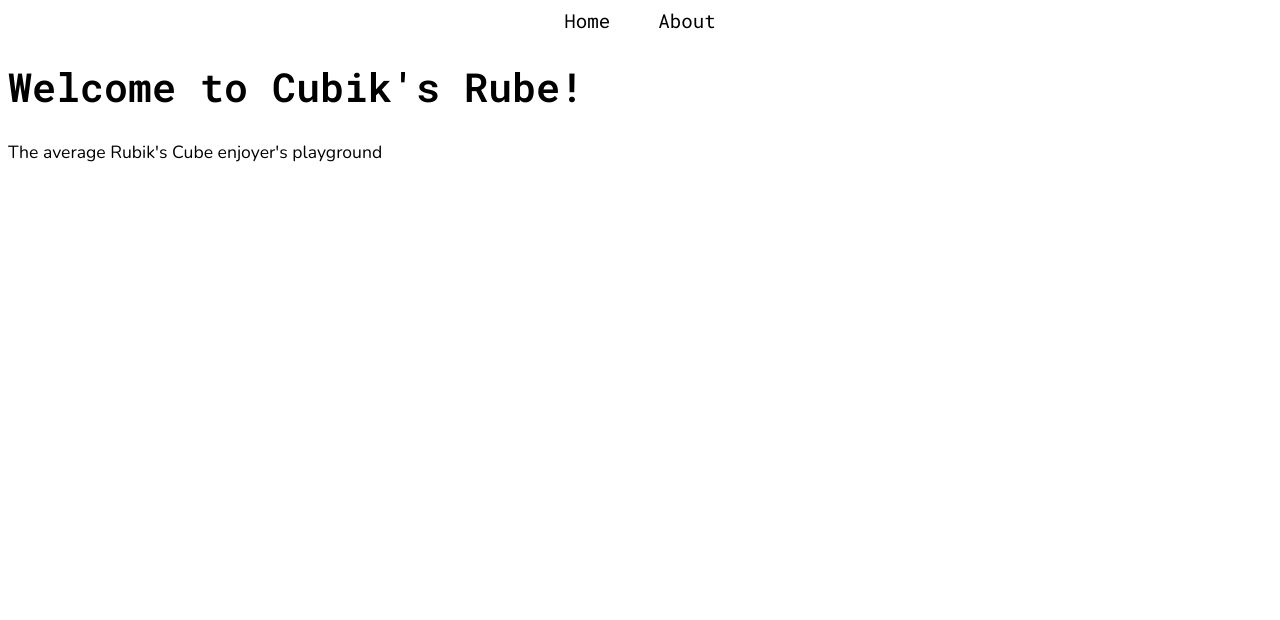
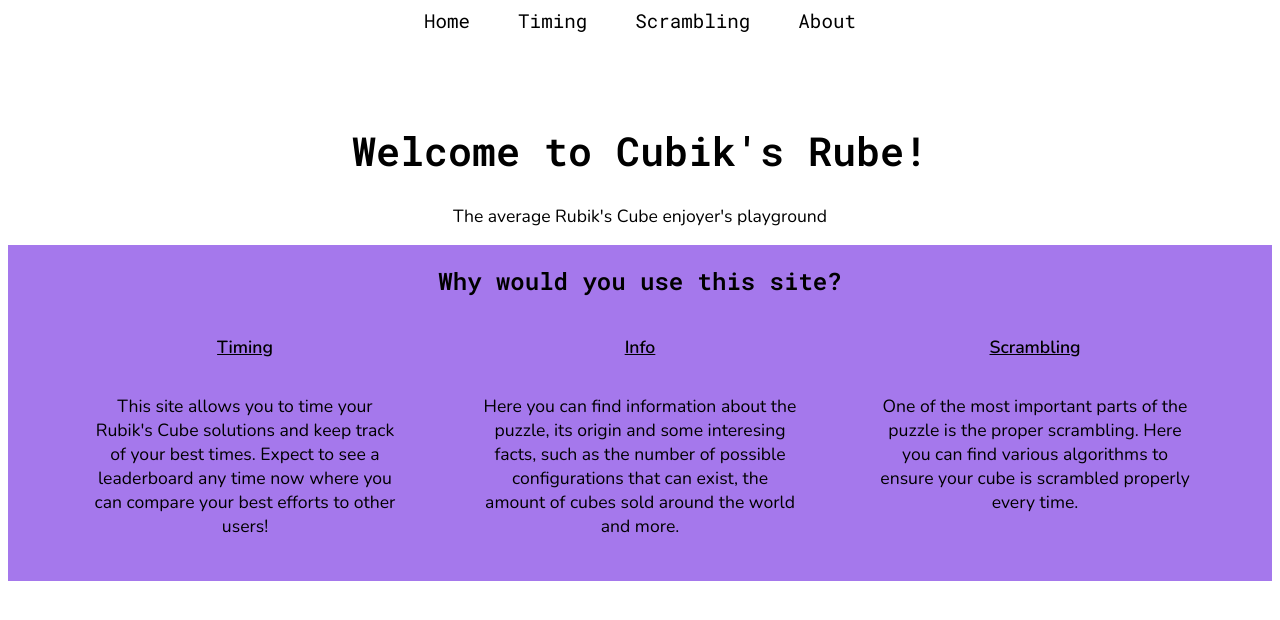
Before and after one commit to DimoDimchev/cubiks-rube, a React (Create React App) app: page / in a window 1280 px wide. Shown: the top 620 px of the page. Built offline with nearby package versions, Linux system fonts and the light colour scheme.

Commit message:
Added a basic homepage

```diff
--- a/src/App.js
+++ b/src/App.js
@@ -9,6 +9,12 @@ export default function App() {
 			<div className="nav">
 				<Link className="link" to="/">
 					Home
+				</Link>
+				<Link className="link" to="/timing">
+					Timing
+				</Link>
+				<Link className="link" to="/scrambling">
+					Scrambling
 				</Link>
 				<Link className="link" to="/about">
 					About
--- a/src/components/pages/HomePage.js
+++ b/src/components/pages/HomePage.js
@@ -1,11 +1,47 @@
 import React from "react";
 import "../../styles/main.scss";
+import "../../styles/home.scss";
 
 export default function HomePage() {
 	return (
-		<div>
-			<h1>Welcome to Cubik's Rube!</h1>
-			<p>The average Rubik's Cube enjoyer's playground</p>
+		<div className="mainBlock">
+			<div className="intro">
+				<h1>Welcome to Cubik's Rube!</h1>
+				<p>The average Rubik's Cube enjoyer's playground</p>
+			</div>
+
+			<div className="carousel">
+				<h2>Why would you use this site?</h2>
+				<div className="inner">
+					<div className="element">
+						<p>Timing</p>
+						<p>
+							This site allows you to time your Rubik's Cube
+							solutions and keep track of your best times. Expect
+							to see a leaderboard any time now where you can
+							compare your best efforts to other users!
+						</p>
+					</div>
+					<div className="element">
+						<p>Info</p>
+						<p>
+							Here you can find information about the puzzle, its
+							origin and some interesing facts, such as the number
+							of possible configurations that can exist, the
+							amount of cubes sold around the world and more.
+						</p>
+					</div>
+					<div className="element">
+						<p>Scrambling</p>
+						<p>
+							One of the most important parts of the puzzle is the
+							proper scrambling. Here you can find various
+							algorithms to ensure your cube is scrambled properly
+							every time.
+						</p>
+					</div>
+				</div>
+			</div>
 		</div>
 	);
 }
--- /dev/null
+++ b/src/styles/home.scss
@@ -0,0 +1,48 @@
+.mainBlock {
+	display: flex;
+	flex-direction: column;
+	justify-content: flex-start;
+	align-items: center;
+
+	padding-top: 4rem;
+
+	.intro {
+		text-align: center;
+	}
+
+	.carousel {
+		display: flex;
+		flex-direction: column;
+		justify-content: center;
+		align-items: center;
+
+		background-color: rgb(165, 120, 236);
+		width: 100%;
+
+		.inner {
+			width: 100%;
+			display: flex;
+			flex-direction: row;
+			justify-content: space-evenly;
+			align-items: flex-start;
+			padding-bottom: 2%;
+
+			.element {
+				flex-basis: 25%;
+				display: flex;
+				flex-direction: column;
+				justify-content: center;
+				align-items: center;
+
+				text-align: center;
+
+				width: 30%;
+
+				p:first-child {
+					text-decoration: underline;
+					font-weight: 600;
+				}
+			}
+		}
+	}
+}
--- a/src/styles/main.scss
+++ b/src/styles/main.scss
@@ -1,8 +1,14 @@
-@import url("https://fonts.googleapis.com/css2?family=Nunito&family=Roboto+Mono:wght@400;600&display=swap");
+@import url("https://fonts.googleapis.com/css2?family=Nunito:wght@400;600&family=Roboto+Mono:wght@400;600&display=swap");
 
 h1 {
 	font-family: "Roboto Mono", monospace;
 	font-size: 2.5rem;
+	font-weight: 600;
+}
+
+h2 {
+	font-family: "Roboto Mono", monospace;
+	font-size: 1.5rem;
 	font-weight: 600;
 }
 
```
